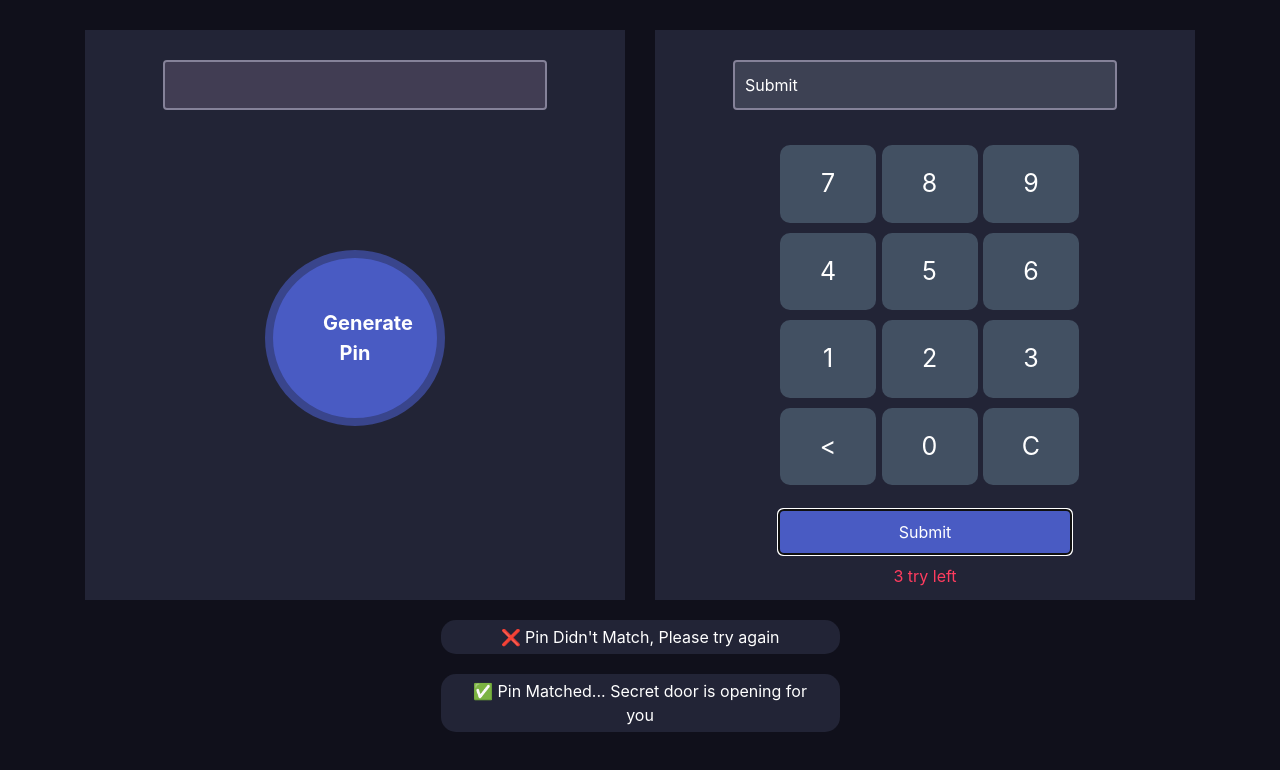
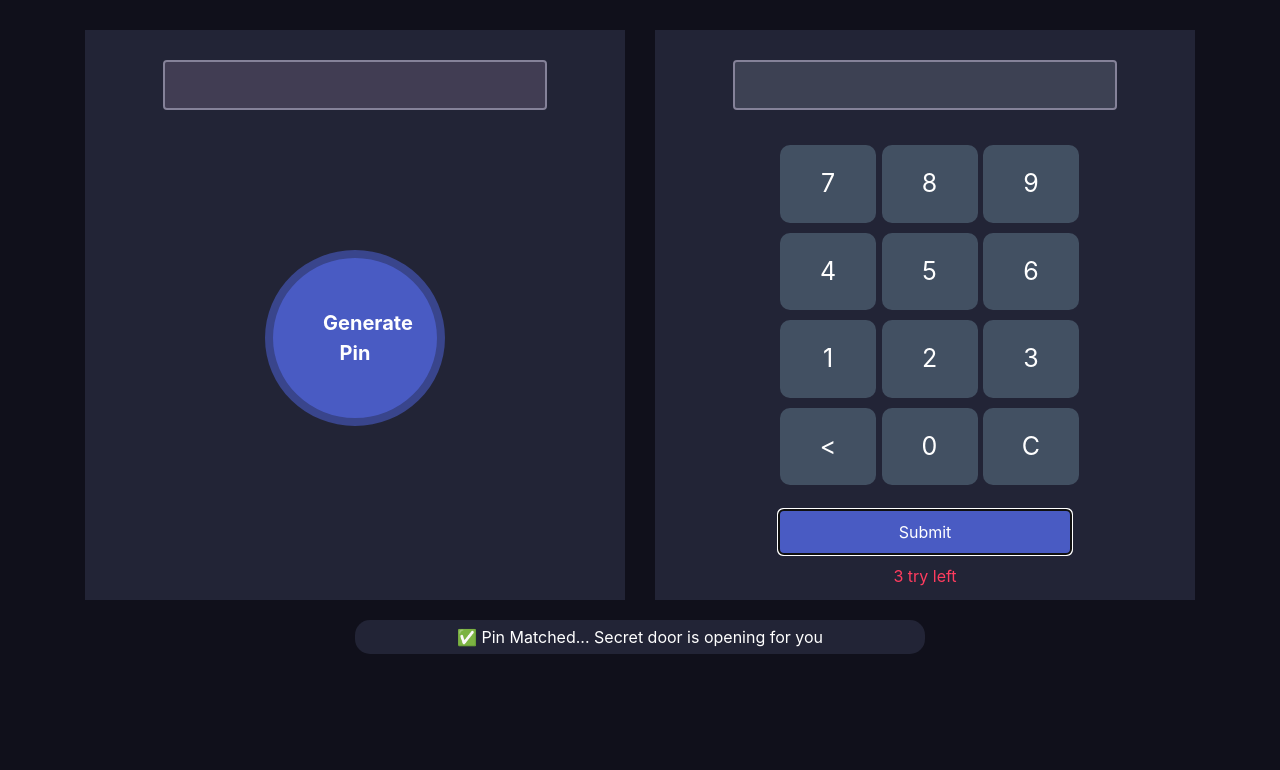
Before and after one commit to imRHB/pin-matcher, a plain HTML site: page index.html in a window 1280 px wide. Both pictures are taken after a click on the button "Submit". Drawn offline with nearby package versions, Linux system fonts and the light colour scheme.

Commit message:
pin verification process completed

```diff
--- a/index.html
+++ b/index.html
@@ -54,8 +54,8 @@
                 </div>
             </div>
             <div class="notify-section">
-                <p class="notify">❌ Pin Didn't Match, Please try again</p>
-                <p class="notify">✅ Pin Matched... Secret door is opening for you</p>
+                <p id="error-message" class="notify">❌ Pin Didn't Match, Please try again</p>
+                <p id="success-message" class="notify">✅ Pin Matched... Secret door is opening for you</p>
             </div>
         </div>
 
--- a/js/app.js
+++ b/js/app.js
@@ -23,7 +23,6 @@ function pinGenerator() {
         pinDisplay.value = pinString;
     }
     else {
-        console.log('found less than 4 digit pin and it is: ', pinString);
         pinGenerator();
     }
 };
@@ -31,10 +30,31 @@ function pinGenerator() {
 document.getElementById('keypad').addEventListener('click', function () {
     const number = event.target.innerText;
     const inputDisplay = document.getElementById('input-display');
-    inputDisplay.value = inputDisplay.value + number;
+    if (isNaN(number)) {
+        if (number == 'C') {
+            inputDisplay.value = '';
+        }
+    }
+    else {
+        inputDisplay.value = inputDisplay.value + number;
+    }
 });
 
+function verifyPin() {
+    const generatedPin = document.getElementById('display-output').value;
+    const typedPin = document.getElementById('input-display').value;
+    const successMessage = document.getElementById('success-message');
+    const errorMessage = document.getElementById('error-message');
+    if (generatedPin == typedPin) {
+        successMessage.style.display = 'block';
+        errorMessage.style.display = 'none';
+    }
+    else {
+        errorMessage.style.display = 'block';
+        successMessage.style.display = 'none';
+    }
+};
+
 document.getElementById('submit-button').addEventListener('click', function () {
-
-    console.log('clicked');
+    verifyPin();
 });
--- a/style.css
+++ b/style.css
@@ -95,9 +95,11 @@ color: #E0B612;
     margin-top: 20px;
     border-radius: 15px;
     padding: 5px 20px;
+    display: none;
 }
 .notify-section{
-    width: 35%;
+    width: 50%;             /* previous value: 35% */
+    height: 100px;          /* previous value: no height property */
     margin: 0 auto;
 }
 .action-left {
```
